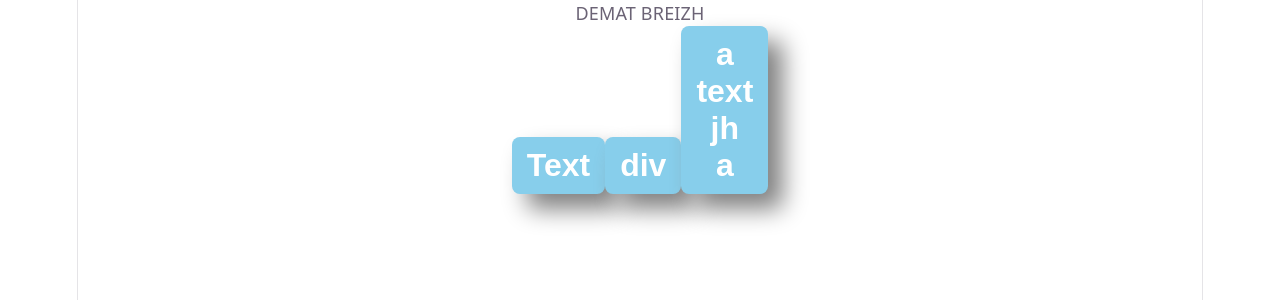
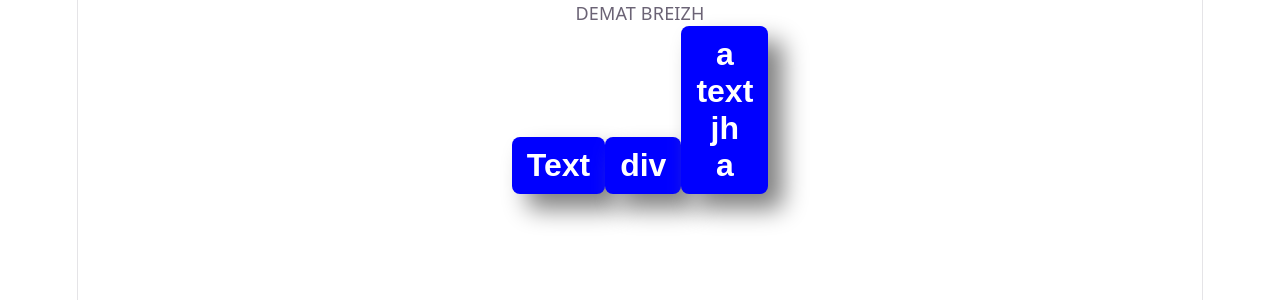
Before and after one commit to champix56/2026-09-14-tjscv1, a React (Vite) app: page / in a window 1280 px wide. Shown: the top 300 px of the page. Built offline with nearby package versions, Linux system fonts and the light colour scheme.

Commit message:
gestion dynamique de classe par fonction (peut etre fait par ternaire)

```diff
--- a/src/components/ui/Button/Button.tsx
+++ b/src/components/ui/Button/Button.tsx
@@ -1,16 +1,26 @@
-import type React from "react";
+import React from "react";
 import styles from "./Button.module.css";
 /*type T_Buttonprops = {
   type: string;
   text: any;
 };*/
 interface I_ButtonProps {
-  type?: "button"|"submit"|"reset";
-  children:React.ReactNode|Array<React.ReactNode>
+  type?: "button" | "submit" | "reset";
+  children: React.ReactNode | Array<React.ReactNode>;
+  className?: "primary" | "danger";
 }
-const Button: React.FC<I_ButtonProps> = ({children,type}) => {
+const Button: React.FC<I_ButtonProps> = ({ children, type, className }) => {
+  const getClassNameFromProps = () => {
+    if (className) return " " + styles[className];
+    else return "";
+  };
   return (
-    <button className={`${styles.Button} ${styles.primary}`} type={type}>{children}</button>
+    <button
+      className={`${styles.Button}${getClassNameFromProps()}`}
+      type={type}
+    >
+      {children}
+    </button>
   );
 };
 export default Button;
```
